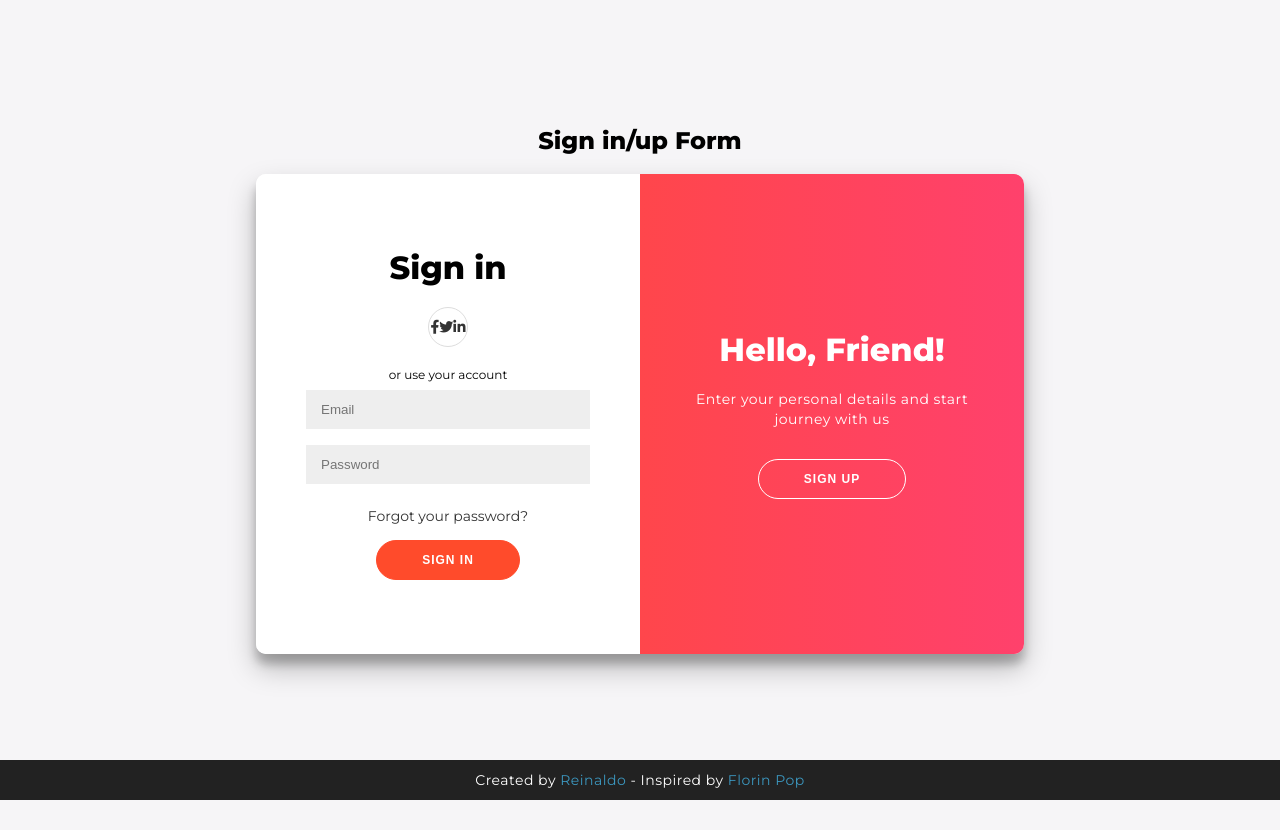
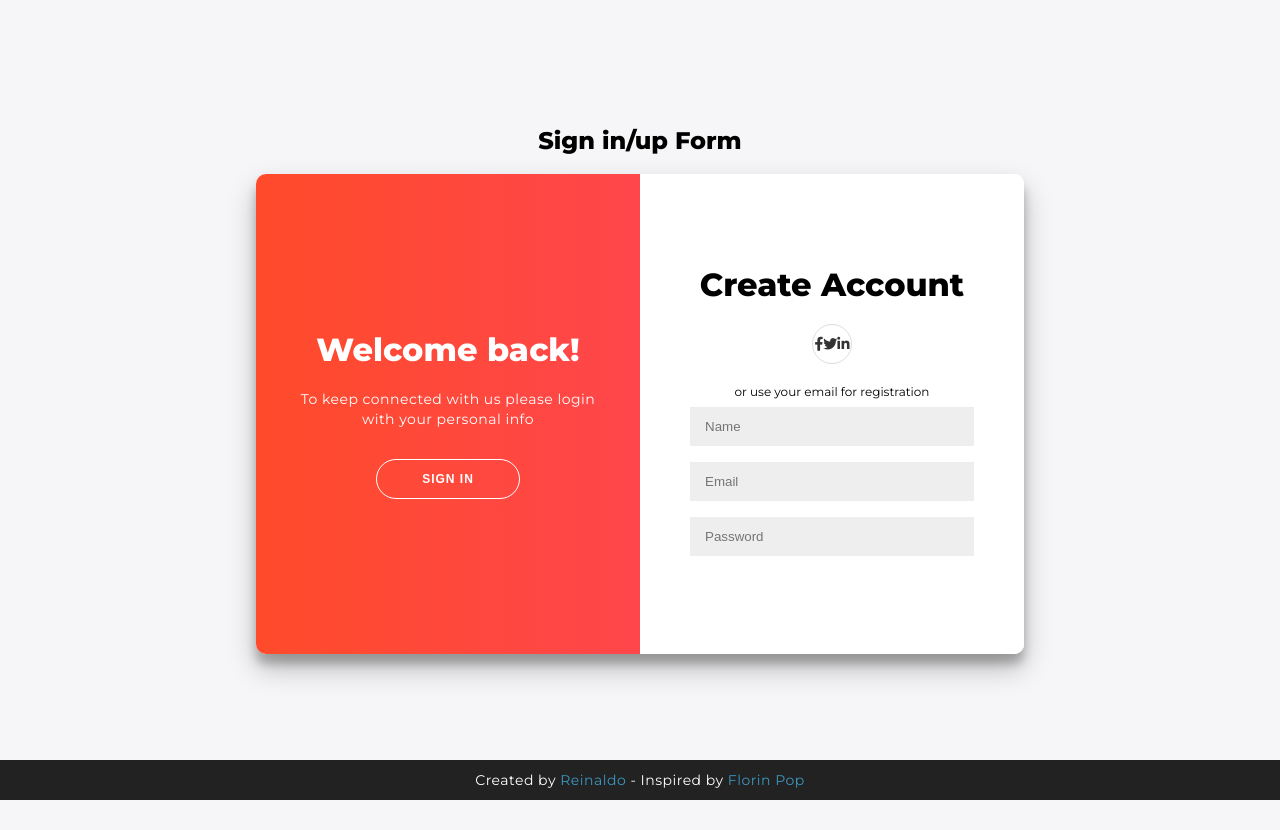
Before and after one commit to reipared/sign_up_form, a plain HTML site: page index.html in a window 1280 px wide. Both pictures are taken after a click on the button "SIGN UP". Drawn offline with Linux system fonts and the light colour scheme.

Commit message:
Add JavaScript to HTML and do JavaScript

```diff
--- a/index.html
+++ b/index.html
@@ -94,6 +94,9 @@
 				<a href="https://github.com/reipared" target="_blank">Reinaldo</a> -
 				Inspired by <a href="https://florin-pop.com"> Florin Pop</a>
 			</p>
+
+			<!-- JavaScript -->
+			<script src="script.js"></script>
 		</footer>
 	</body>
 </html>
--- /dev/null
+++ b/script.js
@@ -0,0 +1,11 @@
+const signUpButton = document.getElementById("signUp");
+const signInButton = document.getElementById("signIn");
+const container = document.getElementById("container");
+
+signUpButton.addEventListener("click", () => {
+	container.classList.add("right-panel-active");
+});
+
+signInButton.addEventListener("click", () => {
+	container.classList.remove("right-panel-active");
+});
```
